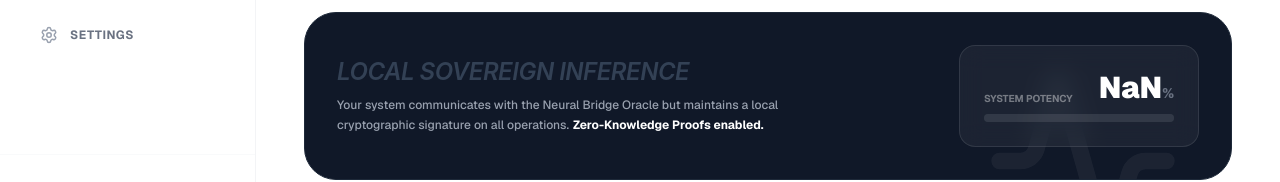
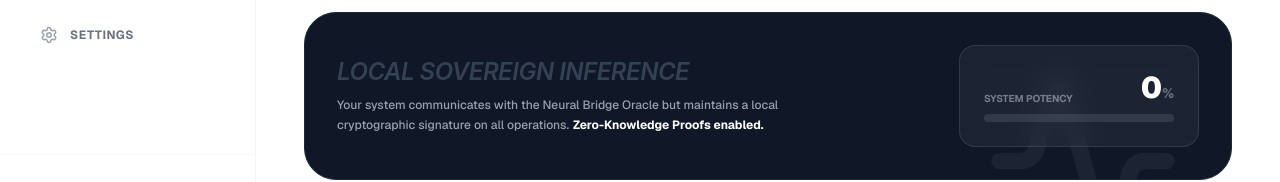
Before and after one commit to Jairogelpi/neural_bridge, a Next.js app in the folder dashboard/: page /nexus in a window 1280 px wide. Shown: the part 557-739 px from the top of the page. Built offline with nearby package versions, Linux system fonts and the light colour scheme; no server answers.

Commit message:
fix: nexus page TypeScript errors and remove sentinel_stats

```diff
--- a/dashboard/src/app/nexus/page.tsx
+++ b/dashboard/src/app/nexus/page.tsx
@@ -7,9 +7,10 @@ import { Network, Globe, Radio, Shield, Fingerprint, Activity } from 'lucide-rea
 import { motion } from 'framer-motion';
 
 interface SentinelStats {
-    total_crystals: number;
-    system_health: number;
-    total_jury_cases: number;
+    totalCrystals: number;
+    verifiedCrystals: number;
+    pendingVerifications: number;
+    avgFidelity: number;
 }
 
 export default function NexusPage() {
@@ -62,12 +63,12 @@ export default function NexusPage() {
         }, 5000);
 
         return () => {
-            supabase.removeChannel(channel);
+            // supabase.removeChannel(channel);
             clearInterval(pingInterval);
         };
     }, []);
 
-    const healthPercentage = stats ? Math.round(stats.system_health * 100) : 0;
+    const healthPercentage = stats ? Math.round(stats.avgFidelity * 100) : 0;
 
     return (
         <div className="min-h-screen bg-white text-gray-900 font-sans selection:bg-blue-100 selection:text-blue-900 flex">
@@ -121,7 +122,7 @@ export default function NexusPage() {
                                     initial={{ scale: 1.2, color: '#9333ea' }}
                                     animate={{ scale: 1, color: '#9333ea' }}
                                 >
-                                    {stats?.total_crystals || 0}
+                                    {stats?.totalCrystals || 0}
                                 </motion.span>
                             </div>
                         </div>
```
